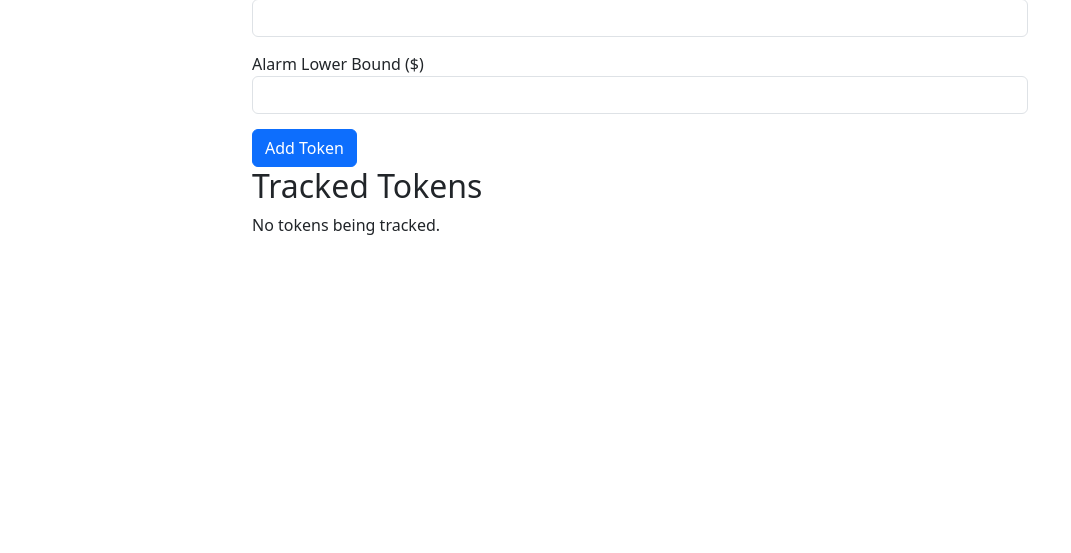
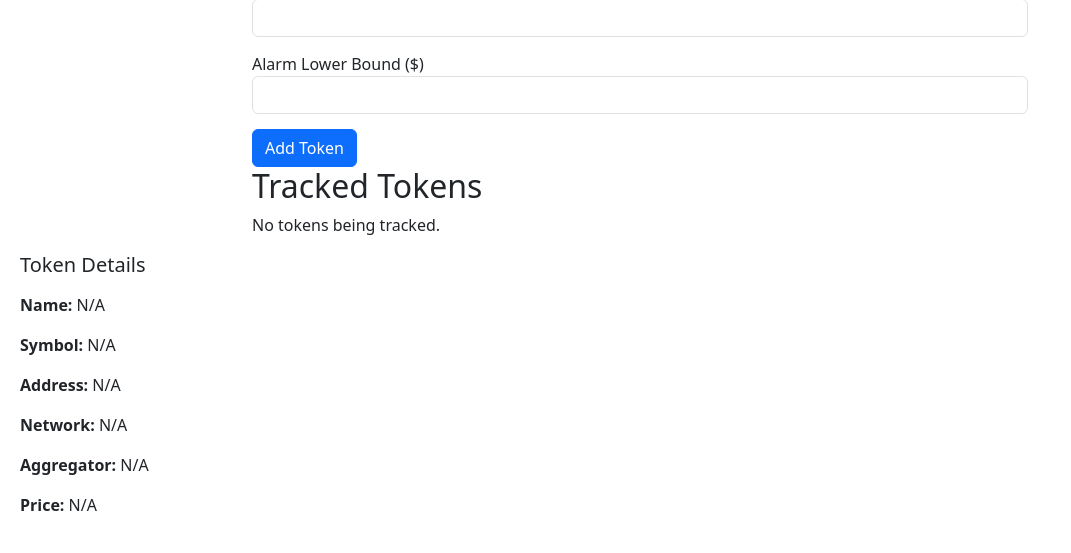
Before and after one commit to vishal24102002/token_tracker, a Flask app: page / in a window 1280 px wide. Shown: the part 487-1040 px from the top of the page, without its empty margins (0-1071 px from the left). Before the commit the page ends 722 px from the top, so only its background shows below. Run offline with Flask 3, Linux system fonts and the light colour scheme; data that the repository does not hold is empty.

Commit message:
Update index.html

```diff
--- a/templates/index.html
+++ b/templates/index.html
@@ -15,6 +15,7 @@
     </style>
 </head>
 <body>
+    <div class="main_container">
         <div class="container">
             <h1>Token Price Tracker</h1>
             {% with messages = get_flashed_messages() %}
@@ -108,8 +109,40 @@
                 <p>No tokens being tracked.</p>
             {% endif %}
         </div>
+        <div class="side_div">
+            <h5 class="mb-3">Token Details</h5>
+            <p><strong>Name:</strong> <span id="tokenName">N/A</span></p>
+            <p><strong>Symbol:</strong> <span id="tokenSymbol">N/A</span></p>
+            <p><strong>Address:</strong> <span id="tokenAddress">N/A</span></p>
+            <p><strong>Network:</strong> <span id="tokenNetwork">N/A</span></p>
+            <p><strong>Aggregator:</strong> <span id="tokenAggregator">N/A</span></p>
+            <p><strong>Price:</strong> <span id="tokenPrice">N/A</span></p>
+        </div>
+    </div>
 
     <script>
+        // async function loadTokenDetails() {
+        //   const response = await fetch('https://api.coingecko.com/api/v3/coins/solana');
+        //   const data = await response.json();
+
+        //   const tokenData = {
+        //     name: data.name,
+        //     symbol: data.symbol.toUpperCase(),
+        //     address: "So11111111111111111111111111111111111111112", // You can use other APIs for real on-chain address
+        //     network: "Solana Mainnet",
+        //     aggregator: document.getElementById("use_jupiter").checked ? "Jupiter" : "None",
+        //     price: `$${data.market_data.current_price.usd}`
+        //   };
+
+        //   document.getElementById("tokenName").textContent = tokenData.name;
+        //   document.getElementById("tokenSymbol").textContent = tokenData.symbol;
+        //   document.getElementById("tokenAddress").textContent = tokenData.address;
+        //   document.getElementById("tokenNetwork").textContent = tokenData.network;
+        //   document.getElementById("tokenAggregator").textContent = tokenData.aggregator;
+        //   document.getElementById("tokenPrice").textContent = tokenData.price;
+        // }
+
+
         function updatePrices() {
             fetch('/get_prices')
                 .then(response => response.json())
```
Lines whose indentation alone changed are shown as unchanged.
